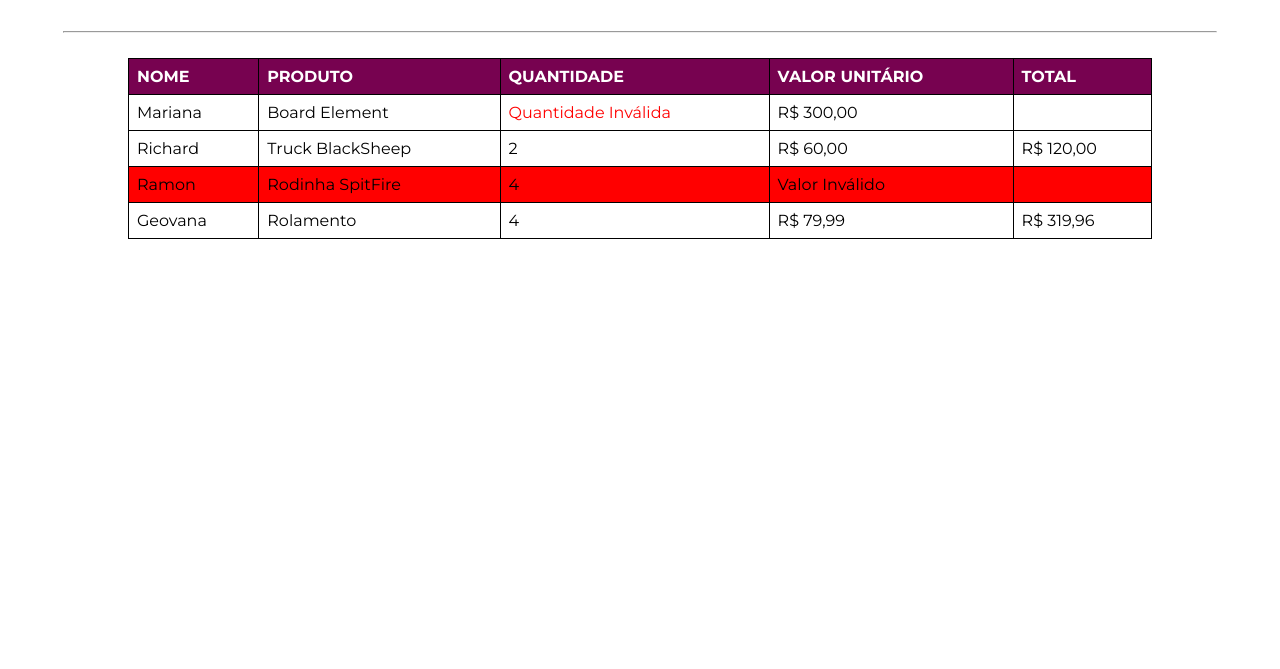
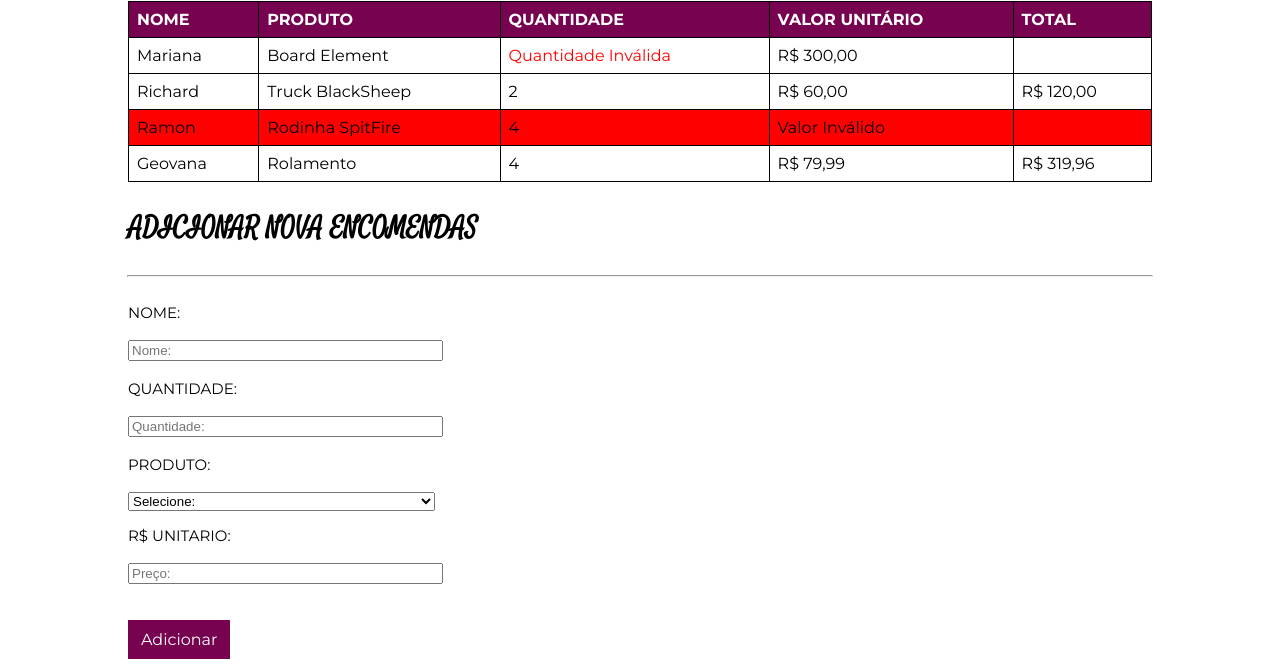
Before and after one commit to MonPrado/Site-SK99, a plain HTML site: page index.html in a window 1280 px wide. Shown: the part 274-943 px from the top of the page. Before the commit the page ends 800 px from the top, so only its background shows below. Drawn offline with Linux system fonts and the light colour scheme.

Commit message:
Atualizado

```diff
--- a/captura-valor.js
+++ b/captura-valor.js
@@ -35,6 +35,7 @@ for (var count = 0; count < clientes.length; count++) {
 }
 
 function calculoTotal(qtde, unitario) {
+
     var total = 0;
     total = qtde * unitario;
 
@@ -47,3 +48,10 @@ function formaValorMonetario(valor) {
     formReal = valor.toLocaleString('pt-BR', { style: 'currency', currency: 'BRL' });
     return formReal;
 }
+
+var botaoAdicionar = document.querySelector("#botao");
+
+botaoAdicionar.addEventListener("click", function(event){
+    event.preventDefault();
+    console.log("Agora sim, o botão foi clicado!");
+})
--- a/index.html
+++ b/index.html
@@ -16,8 +16,9 @@
     </header>
     <section>
         <h1 class="titulo_secao">Encomendas</h1>
-        <hr style="width: 90%; margin-bottom: 2%;">
+        <hr style="width: 80%; margin-bottom: 2%;">
     </section>
+    <section>
         <table class="tabela_principal">
             <thead>
                 <tr>
@@ -59,7 +60,30 @@
                 </tr>
             </tbody>
         </table>
+    </section>
+    <section>
+        <h1 class="titulo_secao">Adicionar Nova Encomendas</h1>
+        <hr style="width: 80%; margin-bottom: 2%;">
+        <form class="formulario" id="produtoForm">
+            <label for="nome">Nome:</label><br>
+            <input placeholder="Nome:" type="text" id="nome" name="nome"><br>
+            <label for="quantidade">Quantidade:</label><br>
+            <input placeholder="Quantidade:" type="number" id="quantidade" name="quantidade"><br>
+            <label for="produto">Produto:</label><br>
+            <select name="" id="">
+                <option value="" disabled selected hidden>Selecione:</option>
+                <option value="">Board Element</option>
+                <option value="">Truck BlackSheep</option>
+                <option value="">Rodinha SpitFire</option>
+                <option value="">Rolamento</option>
+            </select>
+            <label for="preco">R$ Unitario:</label><br>
+            <input placeholder="Preço:" type="text" id="preco" name="preco"><br><br>
+            <button id="botao" type="submit" value="Adicionar Produto">Adicionar</button>
+        </form>
+    </section>
     <script src="captura-valor.js"></script>
 </body>
 
+
 </html>
--- a/styles/style.css
+++ b/styles/style.css
@@ -23,11 +23,14 @@ header {
     align-items: center;
 }
 
-.titulo_secao {
+.titulo_secao{
     font-family: var(--fonte-secundaria);
-    font-weight: 400;
-    padding: 1% 5%;
-    font-size: 40px;
+    font-size: 26px;
+    font-weight: bold;
+    text-transform: uppercase;
+    width: 80%;
+    padding: 0.5% 5%;
+    margin-left: 5%;
 }
 
 .tabela_principal {
@@ -48,3 +51,39 @@ header {
     background-color: var(--cor-primaria);
     color: rgb(255, 255, 255);
   }
+
+.formulario {
+
+    width: 80%;
+    display: flex;
+    margin: 0 auto;
+    text-align: left;
+    flex-direction: column;
+}
+
+.formulario label{
+    font-size: 15px;
+    text-transform: uppercase;
+    font-family: var(--fonte-principal);
+}
+
+.formulario input{
+    width: 30%;
+}
+
+.formulario select{
+    width: 30%;
+    margin-bottom: 15px;
+}
+
+
+.formulario button{
+    width: 10%;
+    padding: 10px;
+    margin-bottom: 10px;
+    color: white;
+    background-color: var(--cor-primaria);
+    border-style: none;
+    font-size: 16px;
+    font-family: var(--fonte-principal);
+}
```
Lines whose indentation alone changed are shown as unchanged.
